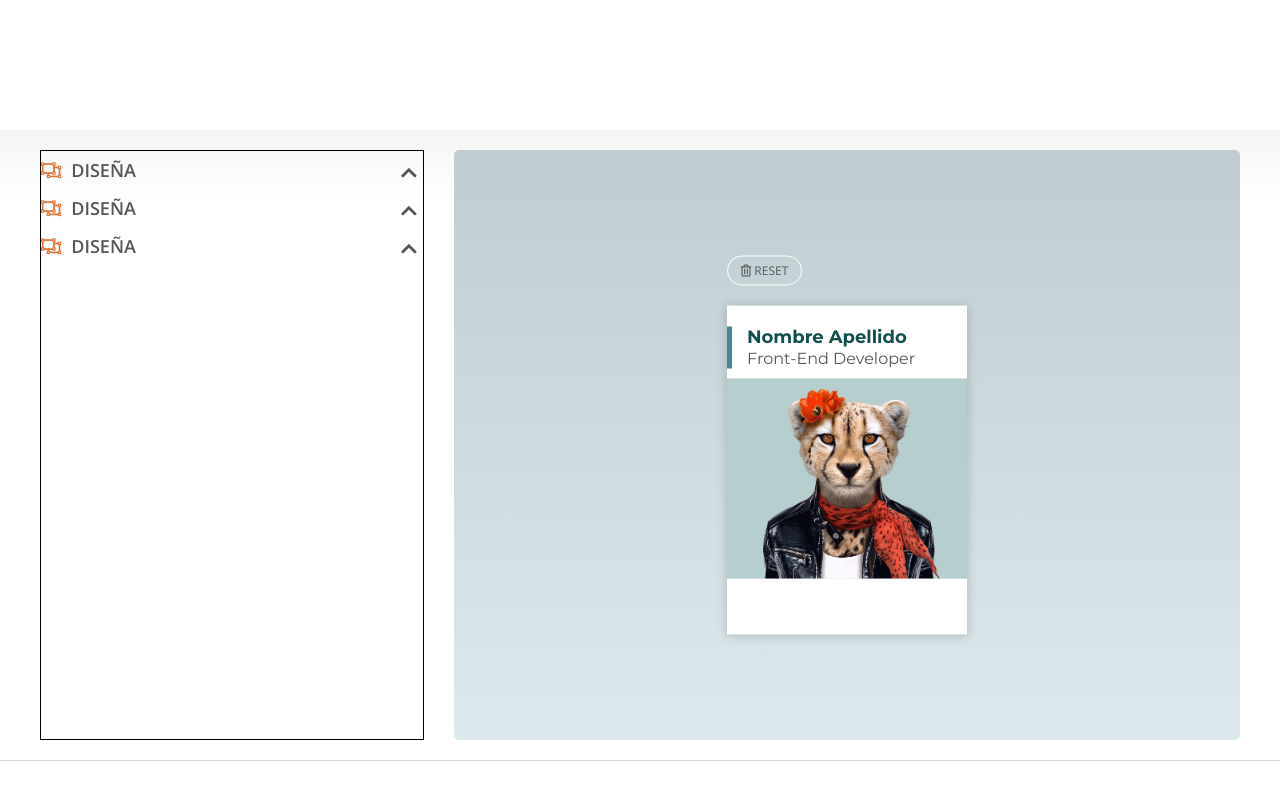
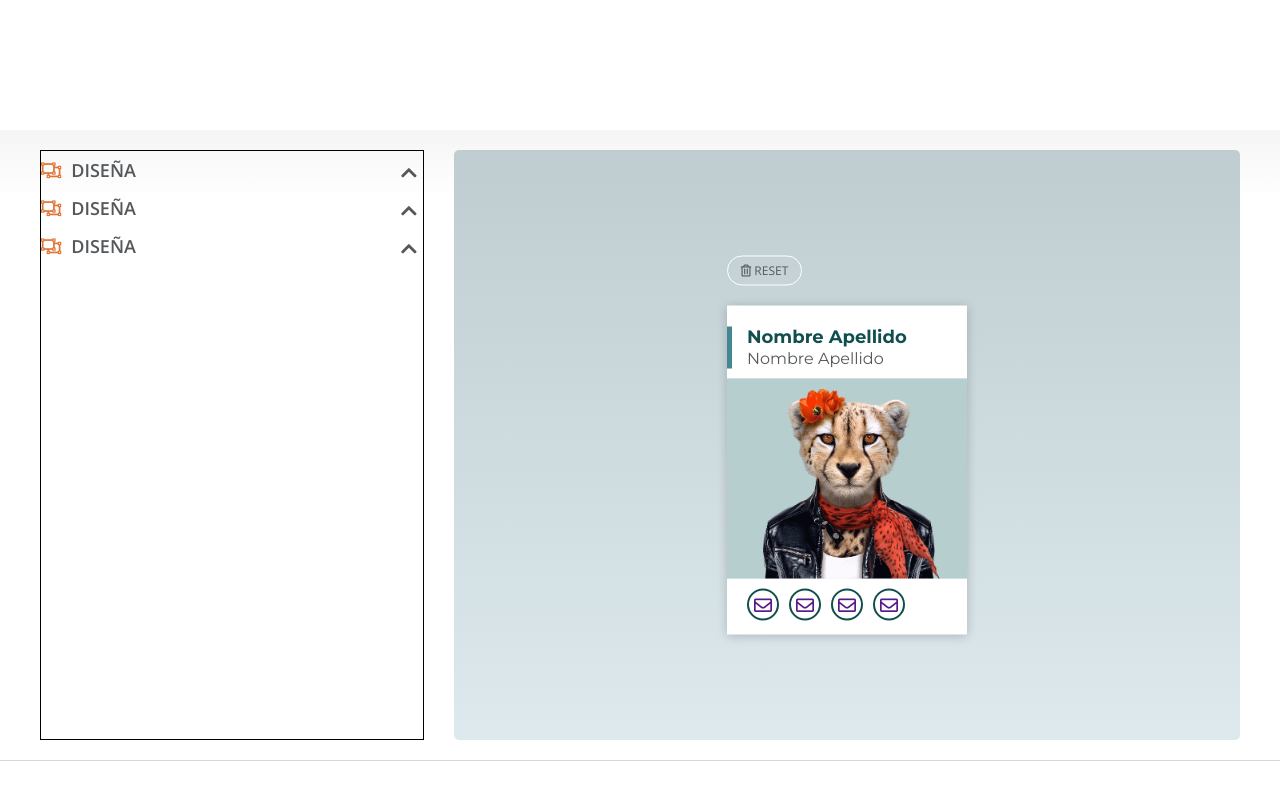
Before and after one commit to Adalab/project-promo-i-module-3-team-1-afternoon, a React (Create React App) app: page / in a window 1280 px wide. Shown: the part 780-1580 px from the top of the page. Built offline with nearby package versions, Linux system fonts and the light colour scheme.

Commit message:
add changes

```diff
--- a/src/components/PreviewProfileInfo.js
+++ b/src/components/PreviewProfileInfo.js
@@ -5,13 +5,19 @@ class PreviewProfileInfo extends React.Component {
     super(props);
   }
   render() {
+    console.log(this.props);
     return (
       <div id="PreviewProfileInfo" className="card__profileInfo--box">
-          <p id="PreviewProfileInfoName" className="card__profileInfo--name">Nombre Apellido</p>
-          <p id="PreviewProfileInfoJob" className="card__profileInfo--job">Front-End Developer</p>
+          <p id="PreviewProfileInfoName" className="card__profileInfo--name">{this.props.name}</p>
+          <p id="PreviewProfileInfoJob" className="card__profileInfo--job">{this.props.name}</p>
       </div>
     );
   }
 }
 
+PreviewProfileInfo.defaultProps = {
+  name: 'Nombre Apellido',
+  job: 'Front-End Developer'
+}
+
 export default PreviewProfileInfo;
--- a/src/components/PreviewSocialButtonList.js
+++ b/src/components/PreviewSocialButtonList.js
@@ -1,4 +1,5 @@
 import React from 'react';
+import SocialButton from './SocialButton.js';
 
 class PreviewSocialButtonList extends React.Component {
   constructor(props) {
@@ -7,6 +8,10 @@ class PreviewSocialButtonList extends React.Component {
   render() {
     return (
       <ul id="PreviewSocialButtonList" className="card__socialbuttons--list">
+        <SocialButton/>
+        <SocialButton/>
+        <SocialButton/>
+        <SocialButton/>
       </ul>
     );
   }
--- /dev/null
+++ b/src/components/SocialButton.js
@@ -0,0 +1,17 @@
+import React from 'react';
+
+class SocialButton extends React.Component {
+    constructor(props) {
+        super(props);
+    }
+    render() {
+        return (
+            <li id="socialButtonBox" className="card__socialbuttons--box">
+                <a id="emailButtonLink" class="preview__socialButton preview__socialButton--email buttonStyle1" href="" target="_blank" title="email address"><i class="icon far fa-envelope"></i>
+                </a>
+            </li>
+        );
+    }
+}
+
+export default SocialButton;
--- a/src/stylesheets/ProfilePage.scss
+++ b/src/stylesheets/ProfilePage.scss
@@ -119,7 +119,29 @@ $nameFont: $previewText;
                 margin-bottom: 10px;
             }
             .card__socialbuttons--list{
-
+                padding-left: 20px;
+                list-style: none;
+                display: flex;
+                flex-direction: row;
+                justify-content: flex-start;
+                align-items: center;
+                .card__socialbuttons--box{
+                    display: inline-block;
+                    position: relative;
+                    width: 32px;
+                    height: 32px;
+                    border-radius: 50%;
+                    border: 2px solid $palete1Color1;
+                    margin-right: 10px;
+                    color: $palete1Color1;
+                    .hidden {
+                        display: none;
+                      }
+                    .icon {
+                      @include centerAll;
+                      font-size: 18px;
+                    }
+                }
             }
         }
     }
```
Also changed, not shown: src/logo.svg (deleted).
